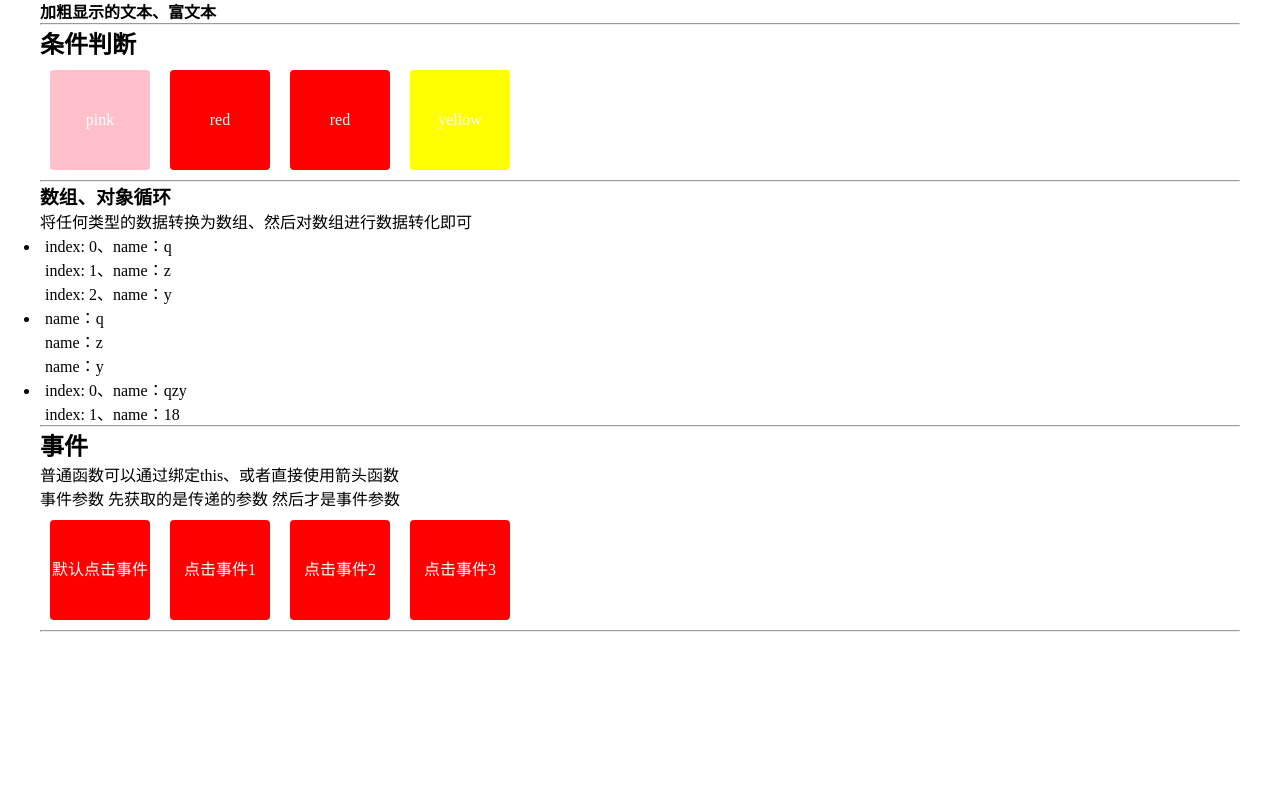
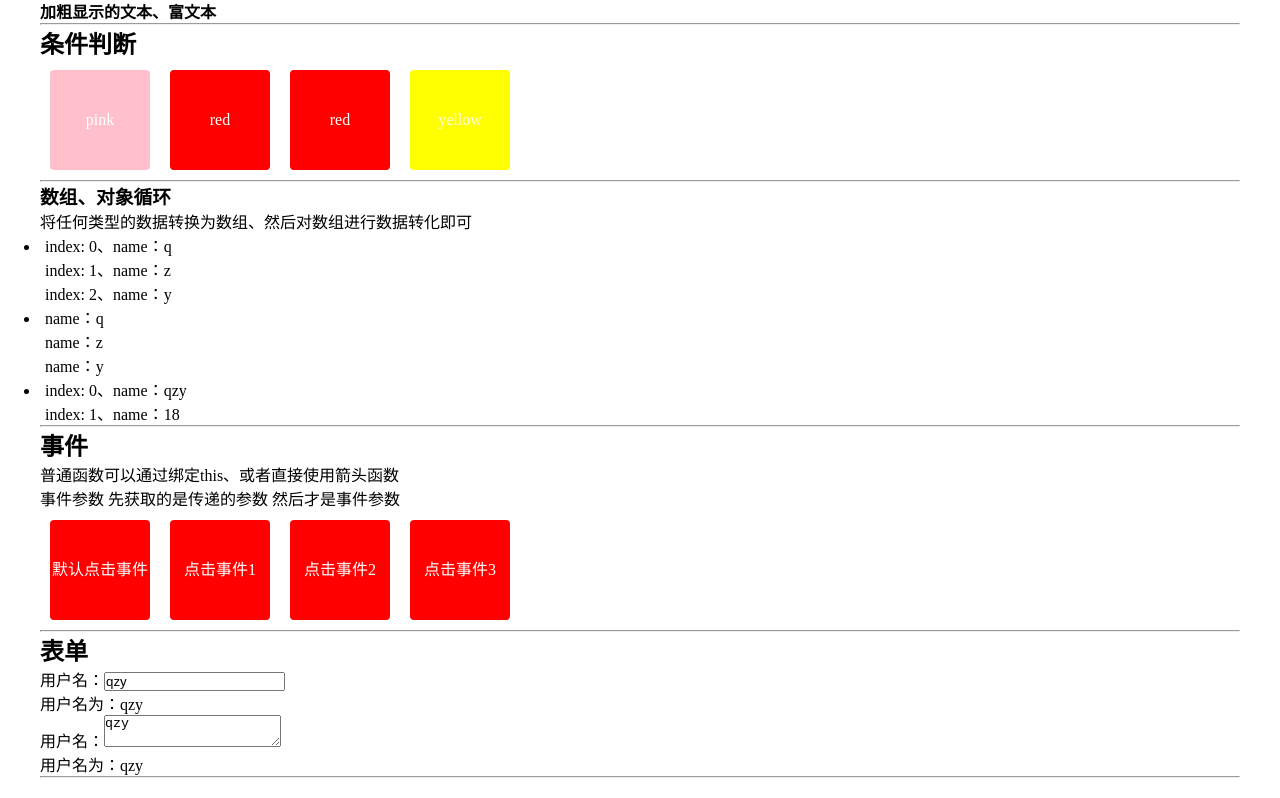
Before and after one commit to qzyqzy/app-react, a React (Create React App) app in the folder my-app/: page / in a window 1280 px wide. Shown: the part 233-1031 px from the top of the page. Before the commit the page ends 885 px from the top, so only its background shows below. Built offline with nearby package versions, Linux system fonts and the light colour scheme.

Commit message:
react-表单

```diff
--- a/my-app/src/App.js
+++ b/my-app/src/App.js
@@ -5,7 +5,7 @@ import Hello from './views/hello'
 import If from './views/if'
 import For from './views/for'
 import Event from './views/event'
-
+import Input from './views/input'
 
 // 函数式组件
 function FunDom() {
@@ -42,6 +42,8 @@ let appDom = (
     <hr />
     <Event />
     <hr />
+    <Input />
+    <hr />
   </div>
 )
 
--- /dev/null
+++ b/my-app/src/views/input.js
@@ -0,0 +1,35 @@
+import React from 'react'
+
+class Input extends React.Component {
+    constructor() {
+        super()
+        this.state = {
+            userName: 'qzy'
+        }
+    }
+    render() {
+        return (
+            <div>
+                <h2>表单</h2>
+                <div>
+                    <label htmlFor="name">用户名：</label>
+                    <input type="text" name="" id="name" value={this.state.userName} onChange={this.onTextChange()} />
+                    <p>用户名为：{this.state.userName}</p>
+                </div>
+                <div>
+                    <label htmlFor="name">用户名：</label>
+                    <textarea type="text" name="" id="name" value={this.state.userName} onChange={this.onTextChange()} />
+                    <p>用户名为：{this.state.userName}</p>
+                </div>
+            </div>
+        )
+    }
+    onTextChange = () => (ev) => {
+        let value = ev.target.value;
+        this.setState({
+            userName: value
+        })
+    }
+}
+
+export default Input
```
